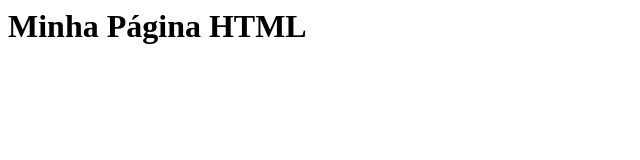
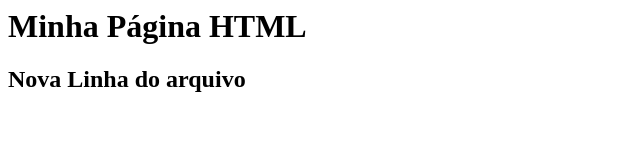
Before and after one commit to marioreis00/gamma-no-gitHub, a plain HTML site: page INDEX.html in a window 1280 px wide. Shown: the whole page, without its empty margins (0-640 px from the left). Drawn offline with Linux system fonts and the light colour scheme.

Commit message:
Alteração no Index.html

```diff
--- a/INDEX.html
+++ b/INDEX.html
@@ -1,5 +1,6 @@
 <html>
     <body>
         <h1>Minha Página HTML</h1>
+        <h2>Nova Linha do arquivo</h2>
     </body>
 </html>
```
